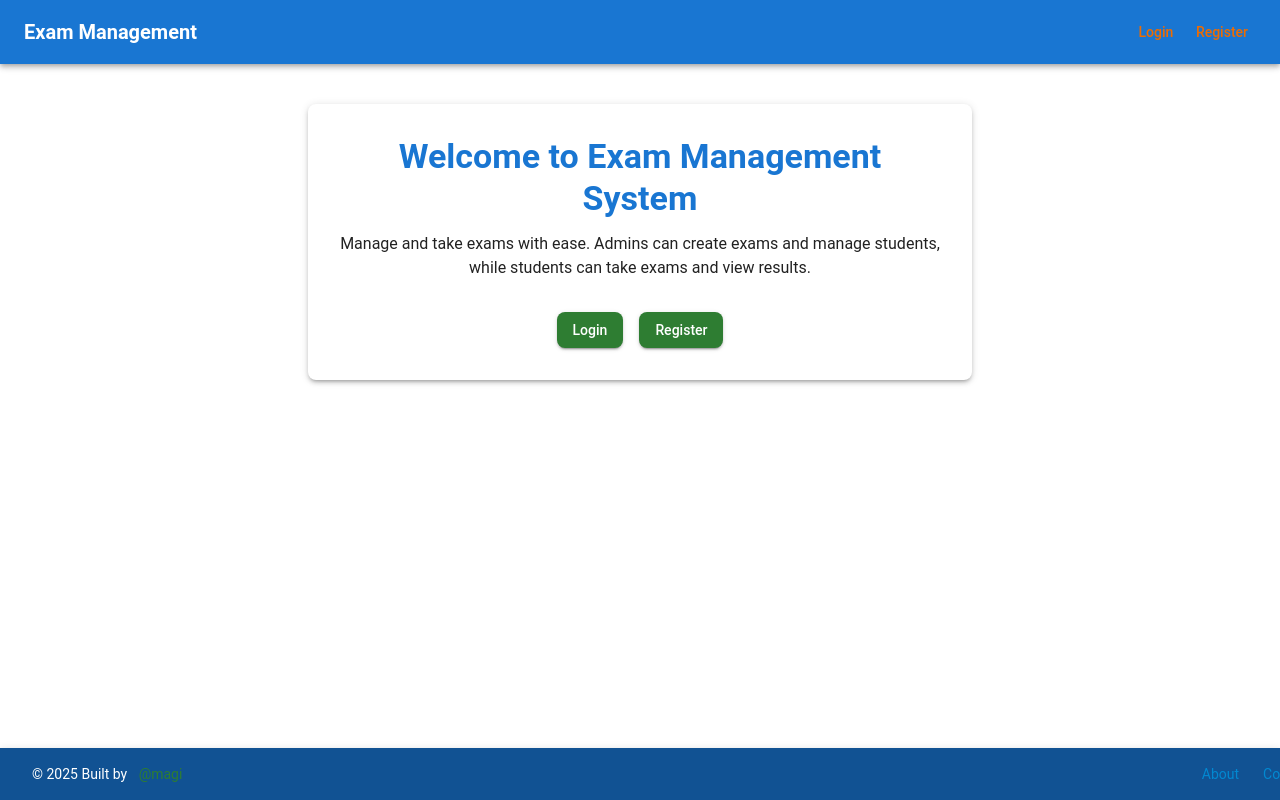
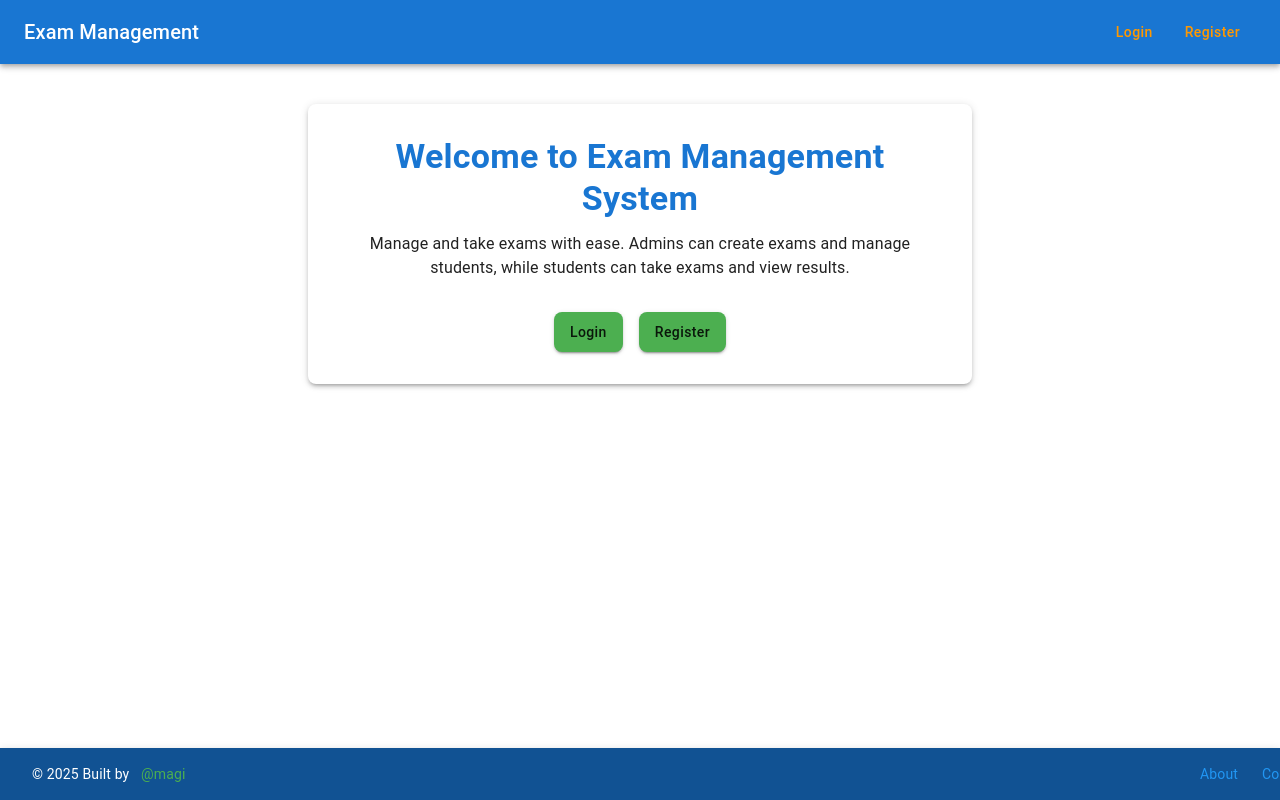
Before and after one commit to casqueen/Intern-exam-system-Frontend-, a React (Create React App) app: page / in a window 1280 px wide. Shown: the top 800 px of the page. Built offline with nearby package versions, Linux system fonts and the light colour scheme.

Commit message:
Updated the major file

```diff
--- a/src/App.jsx
+++ b/src/App.jsx
@@ -14,6 +14,7 @@ import TakeExam from "./pages/TakeExam";
 import Result from "./pages/Result";
 import ExamResults from "./pages/ExamResults";
 import StudentExamList from "./pages/StudentExamList";
+import QuestionBank from "./pages/QusetionBank";
 import Footer from "./components/Footer";
 import { ThemeProvider } from '@mui/material/styles';
 import theme from './theme';
@@ -39,6 +40,7 @@ function App() {
               <Route path="/result/:id" element={<Result />} />
               <Route path="/exams/results/:examId" element={<ExamResults />} />
               <Route path="/exam-list" element={<StudentExamList />} />
+              <Route path="/question-bank" element={<QuestionBank />} />
             </Routes>
           </main>
           <Footer />
--- a/src/index.css
+++ b/src/index.css
@@ -1,13 +1,70 @@
 body {
   margin: 0;
-  font-family: -apple-system, BlinkMacSystemFont, 'Segoe UI', 'Roboto', 'Oxygen',
-    'Ubuntu', 'Cantarell', 'Fira Sans', 'Droid Sans', 'Helvetica Neue',
+  font-family: -apple-system, BlinkMacSystemFont, "Segoe UI", "Roboto", "Oxygen",
+    "Ubuntu", "Cantarell", "Fira Sans", "Droid Sans", "Helvetica Neue",
     sans-serif;
   -webkit-font-smoothing: antialiased;
   -moz-osx-font-smoothing: grayscale;
 }
 
 code {
-  font-family: source-code-pro, Menlo, Monaco, Consolas, 'Courier New',
+  font-family: source-code-pro, Menlo, Monaco, Consolas, "Courier New",
     monospace;
 }
+
+/* Responsive styles for question types */
+.question-container {
+  margin-bottom: 2rem;
+}
+
+.question-image {
+  max-width: 100%;
+  height: auto;
+  margin: 1rem 0;
+}
+
+.matching-container {
+  display: flex;
+  flex-wrap: wrap;
+  gap: 1rem;
+}
+
+.matching-item {
+  flex: 1 1 45%;
+  min-width: 200px;
+}
+
+@media (max-width: 600px) {
+  .matching-item {
+    flex: 1 1 100%;
+  }
+}
+
+/* DataGrid styling */
+.MuiDataGrid-root {
+  border: none;
+  background-color: #fff;
+  box-shadow: 0 2px 8px rgba(0, 0, 0, 0.1);
+}
+
+.MuiDataGrid-columnHeaders {
+  background-color: #f5f5f5;
+}
+
+/* Accessibility improvements */
+[aria-label] {
+  transition: background-color 0.2s, transform 0.2s;
+}
+
+[aria-label]:hover {
+  background-color: rgba(0, 0, 0, 0.05);
+}
+
+/* Animations for buttons */
+button {
+  transition: transform 0.2s;
+}
+
+button:hover {
+  transform: scale(1.05);
+}
--- a/src/theme.js
+++ b/src/theme.js
@@ -1,59 +1,144 @@
-import { createTheme } from '@mui/material/styles';
+// import { createTheme } from '@mui/material/styles';
+
+// const theme = createTheme({
+//   palette: {
+//     primary: {
+//       main: '#1976d2',
+//     },
+//     secondary: {
+//       main: '#9e9e9e',
+//     },
+//     success: {
+//       main: '#2e7d32',
+//     },
+//     error: {
+//       main: '#d32f2f',
+//     },
+//     warning: {
+//       main: '#ed6c02',
+//     },
+//     info: {
+//       main: '#0288d1',
+//     },
+//   },
+//   typography: {
+//     fontFamily: [
+//       'Roboto',
+//       '-apple-system',
+//       'BlinkMacSystemFont',
+//       '"Segoe UI"',
+//       '"Helvetica Neue"',
+//       'Arial',
+//       'sans-serif',
+//     ].join(','),
+//     h4: {
+//       fontWeight: 700,
+//     },
+//     h5: {
+//       fontWeight: 600,
+//     },
+//     h6: {
+//       fontWeight: 600,
+//     },
+//   },
+//   components: {
+//     MuiButton: {
+//       styleOverrides: {
+//         root: {
+//           textTransform: 'none',
+//           borderRadius: 8,
+//         },
+//       },
+//     },
+//     MuiCard: {
+//       styleOverrides: {
+//         root: {
+//           borderRadius: 12,
+//         },
+//       },
+//     },
+//   },
+// });
+
+// export default theme;
+
+
+
+import { createTheme } from "@mui/material/styles";
 
 const theme = createTheme({
   palette: {
     primary: {
-      main: '#1976d2',
+      main: "#1976d2",
+      dark: "#115293",
+      light: "#4791db",
     },
     secondary: {
-      main: '#9e9e9e',
+      main: "#f50057",
+      dark: "#ab003c",
+      light: "#ff4081",
     },
     success: {
-      main: '#2e7d32',
+      main: "#4caf50",
+      dark: "#087f23",
+      light: "#80e27e",
+    },
+    warning: {
+      main: "#ff9800",
+      dark: "#c66900",
+      light: "#ffac33",
+    },
+    info: {
+      main: "#2196f3",
+      dark: "#0069c0",
+      light: "#6ec6ff",
     },
     error: {
-      main: '#d32f2f',
-    },
-    warning: {
-      main: '#ed6c02',
-    },
-    info: {
-      main: '#0288d1',
+      main: "#d32f2f",
+      dark: "#9a0007",
+      light: "#ff6659",
     },
   },
   typography: {
-    fontFamily: [
-      'Roboto',
-      '-apple-system',
-      'BlinkMacSystemFont',
-      '"Segoe UI"',
-      '"Helvetica Neue"',
-      'Arial',
-      'sans-serif',
-    ].join(','),
-    h4: {
-      fontWeight: 700,
-    },
-    h5: {
-      fontWeight: 600,
-    },
-    h6: {
-      fontWeight: 600,
-    },
+    fontFamily: '"Roboto", "Helvetica", "Arial", sans-serif',
+    h4: { fontWeight: 600 },
+    h5: { fontWeight: 600 },
+    h6: { fontWeight: 500 },
+    body1: { fontSize: "1rem" },
+    body2: { fontSize: "0.875rem" },
   },
   components: {
     MuiButton: {
       styleOverrides: {
         root: {
-          textTransform: 'none',
           borderRadius: 8,
+          textTransform: "none",
+          padding: "8px 16px",
+          transition: "transform 0.2s, box-shadow 0.2s",
+          "&:hover": {
+            transform: "scale(1.05)",
+            boxShadow: "0 4px 12px rgba(0, 0, 0, 0.2)",
+          },
         },
       },
     },
     MuiCard: {
       styleOverrides: {
         root: {
-          borderRadius: 12,
+          transition: "transform 0.3s, box-shadow 0.3s",
+          "&:hover": {
+            transform: "translateY(-4px)",
+            boxShadow: "0 8px 24px rgba(0, 0, 0, 0.2)",
+          },
+        },
+      },
+    },
+    MuiTextField: {
+      styleOverrides: {
+        root: {
+          "& .MuiOutlinedInput-root": {
+            borderRadius: 8,
+          },
         },
       },
     },
```
Also changed, not shown: package.json (+19 -22 lines).
